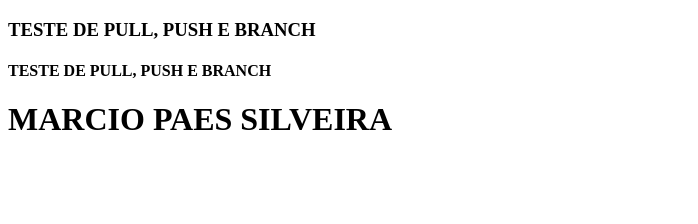
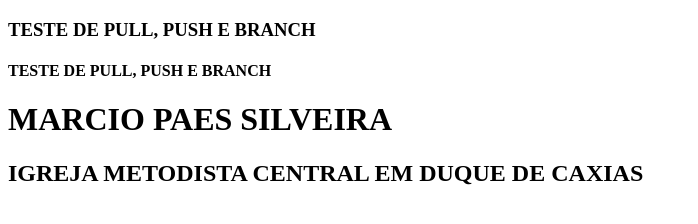
Before and after one commit to Silveira1906/teste, a plain HTML site: page index.html in a window 1280 px wide. Shown: the whole page, without its empty margins (0-698 px from the left). Drawn offline with Linux system fonts and the light colour scheme.

Commit message:
Update index.html

```diff
--- a/index.html
+++ b/index.html
@@ -9,5 +9,6 @@
     <h3>TESTE DE PULL, PUSH E BRANCH</h3>
     <h4>TESTE DE PULL, PUSH E BRANCH</h4>
     <h1>MARCIO PAES SILVEIRA</h1>
+    <h2> IGREJA METODISTA CENTRAL EM DUQUE DE CAXIAS</h2>
 </body>
 </html>
```
